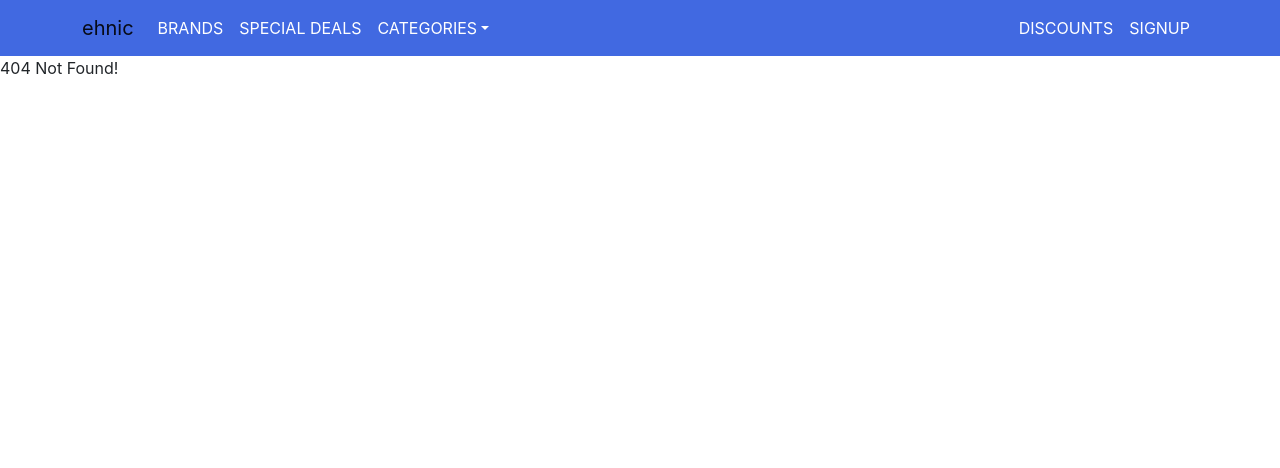
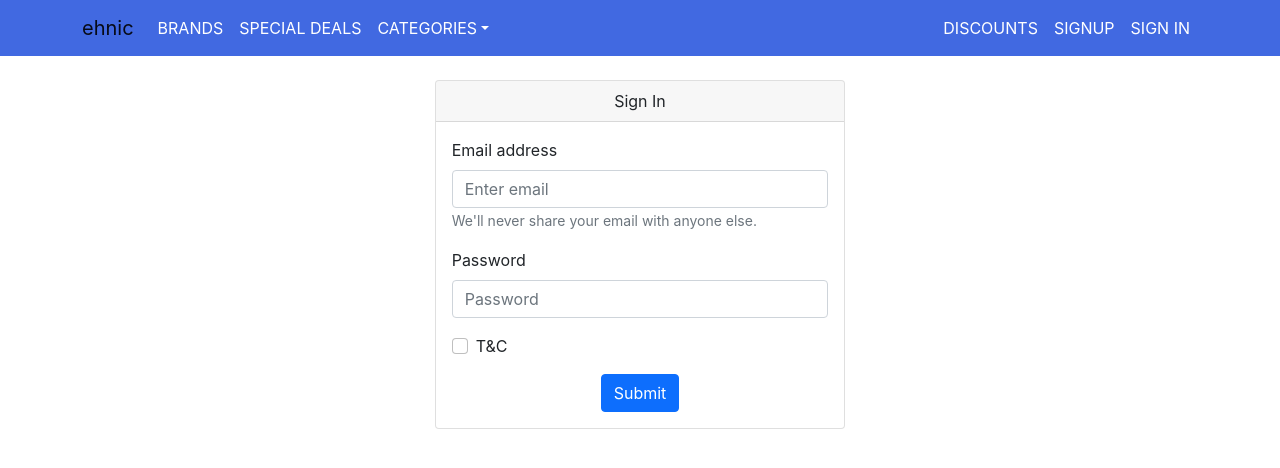
Before and after one commit to demonking15543/ethnic, a React (Create React App) app in the folder frontend/gui/: page /login in a window 1280 px wide. Before the commit this address had no page. Shown: the top 468 px of the page. Built offline with nearby package versions, Linux system fonts and the light colour scheme.

Commit message:
Login Ui added

```diff
--- a/frontend/gui/src/App.js
+++ b/frontend/gui/src/App.js
@@ -4,6 +4,7 @@ import { BrowserRouter as Router, Switch, Route } from 'react-router-dom'; impor
 import ProductList from './container/components/ProductList';
 import ProductDetail from './container/components/ProductDetail';
 import Registration from './container/components/Registration';
+import Login from './container/components/Login';
 
 function App() {
   return (
@@ -14,6 +15,8 @@ function App() {
         <Route path="/" exact component={ProductList} />
         <Route path="/product/:productId" exact component={ProductDetail} />
         <Route path="/signup" exact component={Registration} />
+        <Route path="/login" exact component={Login} />
+
         <Route>404 Not Found!</Route>
       </Switch>
       </Router>
--- a/frontend/gui/src/container/components/Header.js
+++ b/frontend/gui/src/container/components/Header.js
@@ -27,6 +27,8 @@ const Header = () => {
     <Nav>
       <Nav.Link href="#deets" className="Text-White">Discounts</Nav.Link>
       <Link to="/signup" data-rr-ui-event-key="2" className="Text-White nav-link">Signup</Link>
+      <Link to="/login" data-rr-ui-event-key="3" className="Text-White nav-link">Sign In</Link>
+
 
     </Nav>
   </Navbar.Collapse>
--- /dev/null
+++ b/frontend/gui/src/container/components/Login.js
@@ -0,0 +1,96 @@
+import React, { useState } from 'react';
+import Row from 'react-bootstrap/Row';
+import Col from 'react-bootstrap/Col';
+import Card from 'react-bootstrap/Card';
+
+import Form from 'react-bootstrap/Form';
+import Button from 'react-bootstrap/Button';
+
+
+const Login = () => {
+    const [username, setUsername] = useState("");
+    const [password, setPassword] = useState("");
+    const [terms, setTerms] = useState(false);
+
+
+    const handleSubmit = (e) => {
+        e.preventDefault();
+        const data = {
+            "username": { username },
+            "password": { password },
+            "terms": { terms }
+
+        };
+        console.log(data)
+
+
+
+    };
+
+    return (
+        <Row>
+            <Col sm={12} md={4}>
+            </Col>
+            <Col sm={12} md={4}>
+                <Card className="my-4">
+                    <Card.Header className="text-center">Sign In</Card.Header>
+                    <Card.Body>
+                        <Form onSubmit={handleSubmit}>
+                            <Form.Group className="mb-3" controlId="formBasicEmail">
+                                <Form.Label>Email address</Form.Label>
+                                <Form.Control type="email"
+                                    placeholder="Enter email"
+                                    name="username"
+                                    value={username}
+                                    onChange={e => setUsername(e.target.value)}
+                                    required />
+                                <Form.Text className="text-muted">
+                                    We'll never share your email with anyone else.
+                                </Form.Text>
+                            </Form.Group>
+
+                            <Form.Group className="mb-3" controlId="formBasicPassword">
+                                <Form.Label>Password</Form.Label>
+                                <Form.Control
+                                    type="password"
+                                    placeholder="Password"
+                                    name="password"
+                                    value={password}
+                                    onChange={e => setPassword(e.target.value)}
+                                    required />
+                            </Form.Group>
+                            <Form.Group className="mb-3" controlId="formBasicCheckbox">
+                                <Form.Check type="checkbox"
+                                    name="terms"
+                                    checked={terms}
+                                    onChange={e => setTerms(e.target.checked)}
+                                    label="T&C" />
+                            </Form.Group>
+                            <div className="text-center">
+                            <Button variant="primary" type="submit">
+                                Submit
+                            </Button>
+                            </div>
+
+                        </Form>
+
+                    </Card.Body>
+                </Card>
+
+            </Col>
+            <Col sm={12} md={4}>
+            </Col>
+
+
+
+        </Row>
+
+
+    );
+
+
+
+}
+
+
+export default Login;
```
